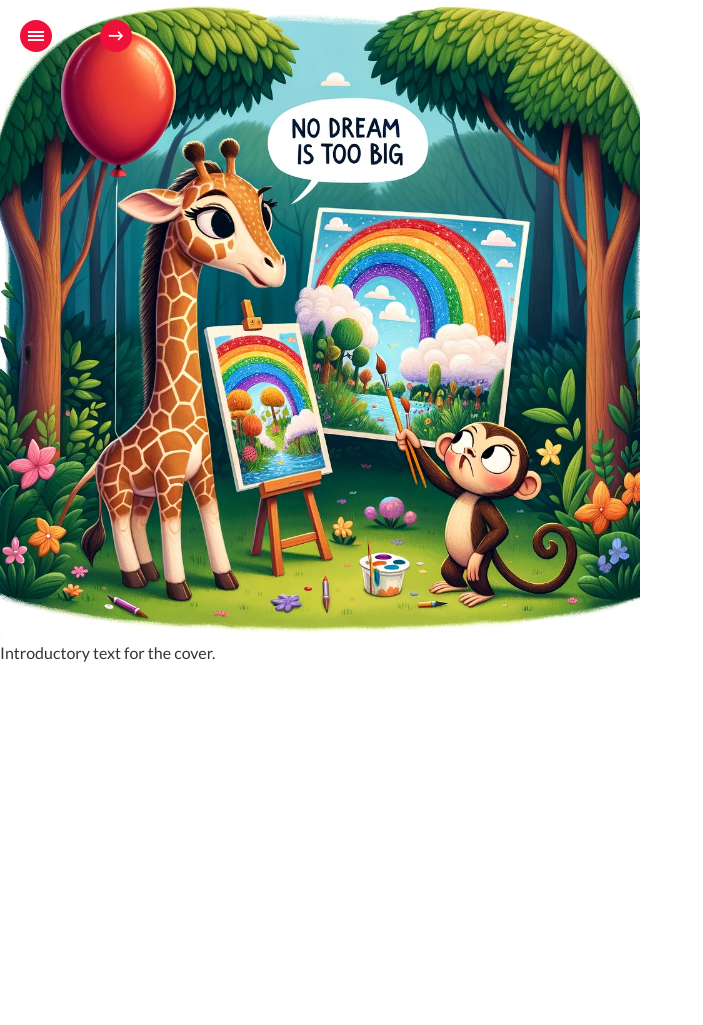
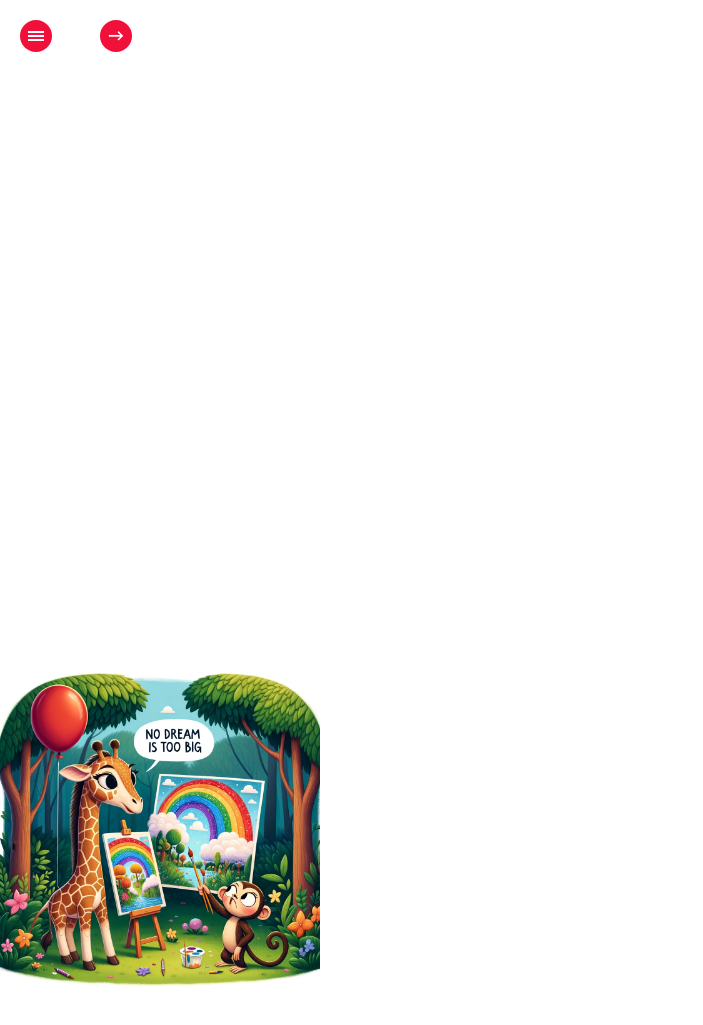
Before and after one commit to floramaydc/floramaydc.github.io, a PHP site: page / in a window 1280 px wide. Shown: the top 1025 px of the page, without its empty margins (0-703 px from the left). Run offline with PHP 8.4, Linux system fonts and the light colour scheme; some libraries are stand-ins or nearby versions.

Commit message:
Update custom.css

```diff
--- a/css/custom.css
+++ b/css/custom.css
@@ -250,6 +250,67 @@ a:hover {
 	text-align: justify;
 }
 
+/* Base styles for the book items */
+.bb-item {
+    display: flex;
+    flex-direction: column; /* Stacks elements vertically on mobile */
+    width: 100%;
+    height: 100vh;
+    align-items: center;
+    justify-content: center;
+    text-align: center;
+    overflow: hidden;
+}
+
+.cover-image-container {
+    width: 100%; /* Full width on mobile */
+    display: flex;
+    align-items: center;
+    justify-content: center;
+}
+
+.cover-image-container img {
+    width: 100%; /* Ensures the image covers the container on mobile */
+    height: auto;
+    object-fit: cover; /* Covers the height of the container, maintain aspect ratio */
+}
+
+.cover-text {
+    width: 100%;
+    padding: 20px;
+    box-sizing: border-box; /* Includes padding within the width calculation */
+    display: flex;
+    align-items: center;
+    justify-content: center;
+}
+
+/* Media query for desktop views */
+@media (min-width: 768px) {
+    .bb-item {
+        flex-direction: row; /* Side by side layout for desktop */
+        justify-content: space-between; /* Distributes space between image and text */
+    }
+
+    .cover-image-container, .cover-text {
+        width: 50%; /* Each takes half the screen on desktop */
+        height: 100vh; /* Full height of the viewport */
+        justify-content: flex-start; /* Aligns content to the start of the flex container */
+    }
+
+    .cover-image-container img {
+        width: auto; /* Width is auto to maintain natural aspect ratio */
+        height: 100%; /* Full height to fill the container */
+        object-fit: contain; /* Ensures the image is fully visible without cropping */
+    }
+
+    .cover-text {
+        align-items: center; /* Vertically centers the text in the container */
+        justify-content: center; /* Horizontally centers the text */
+        text-align: left; /* Aligns the text to the left */
+        padding: 0 20px; /* Adds padding to the left and right */
+    }
+}
+
 
 @media screen and (max-width: 800px){
 	.no-js .menu-panel {
```
